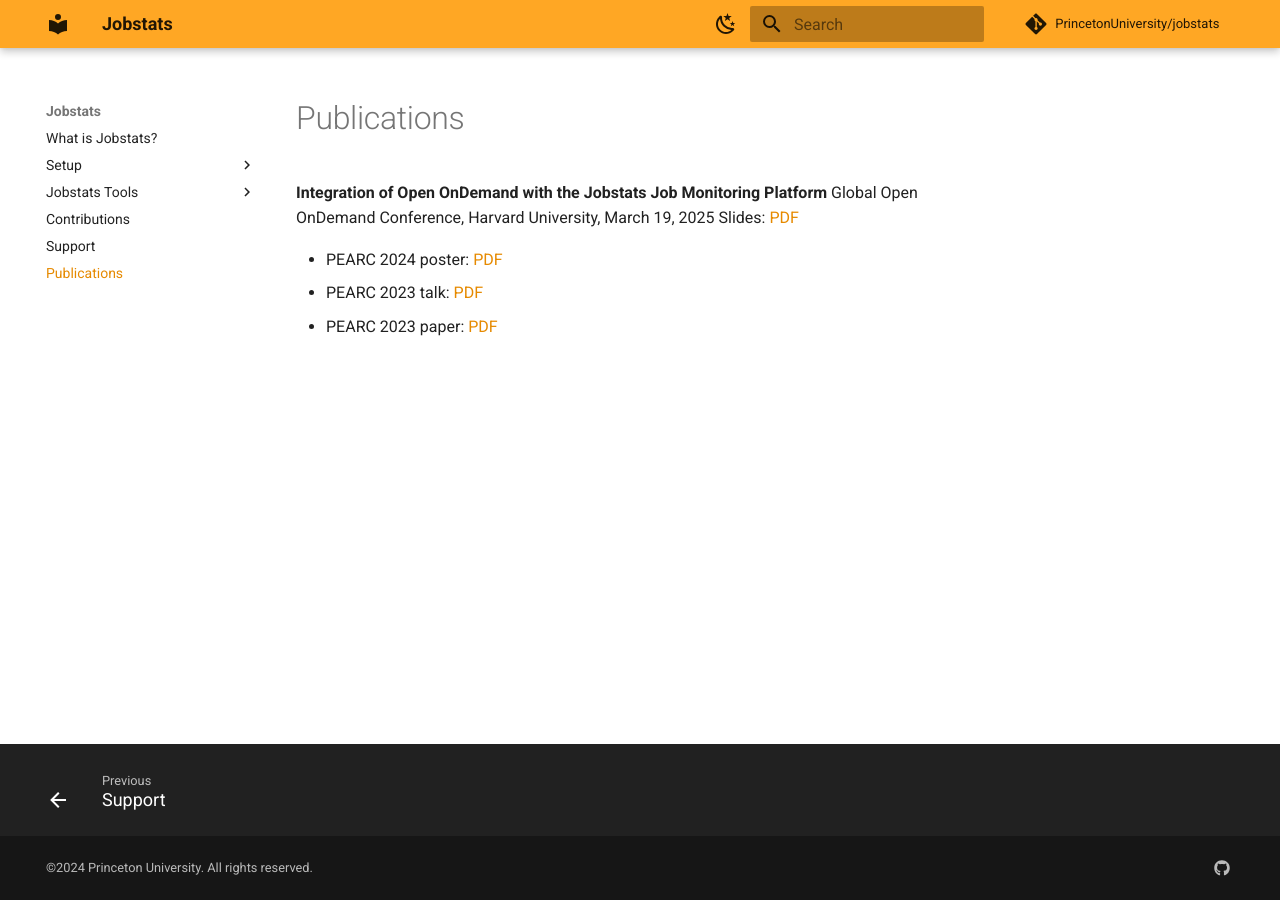
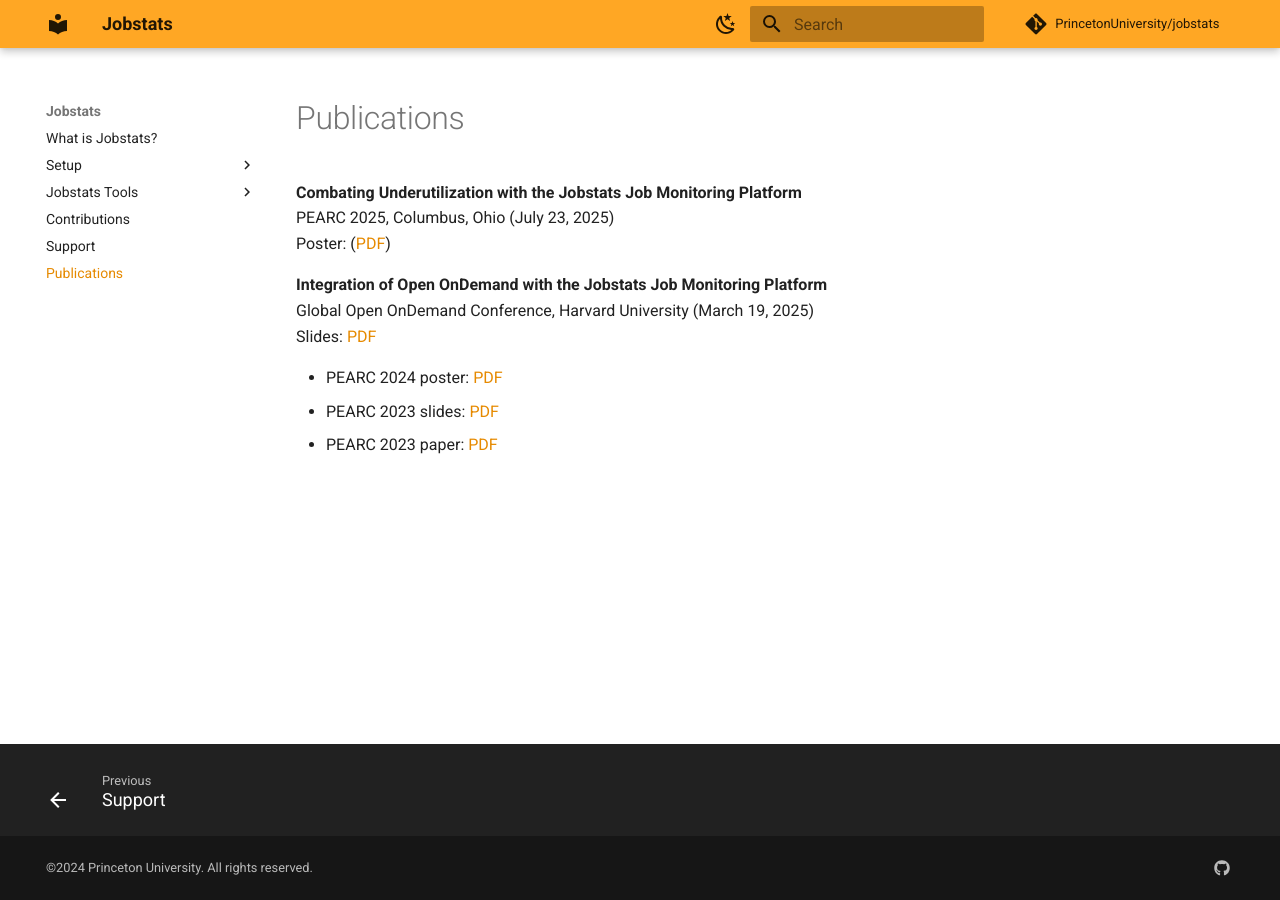
Before and after one commit to PrincetonUniversity/jobstats, an MkDocs documentation site: the page built from docs/publications.md, in a window 1280 px wide. Built offline with MkDocs 1.6.1 and Material for MkDocs 9.7.7, drawn with Linux system fonts in a browser that asks for light colours; comment, search, counter and statistics services are not loaded.

Commit message:
Update publications.md

```diff
--- a/docs/publications.md
+++ b/docs/publications.md
@@ -1,9 +1,13 @@
 # Publications
 
+**Combating Underutilization with the Jobstats Job Monitoring Platform**
+PEARC 2025, Columbus, Ohio (July 23, 2025)
+Poster: ([PDF](https://researchcomputing.princeton.edu/document/6246))
+
 **Integration of Open OnDemand with the Jobstats Job Monitoring Platform**
-Global Open OnDemand Conference, Harvard University, March 19, 2025
+Global Open OnDemand Conference, Harvard University (March 19, 2025)
 Slides: [PDF](https://researchcomputing.princeton.edu/document/6081)
 
 - PEARC 2024 poster: [PDF](https://tigress-web.princeton.edu/~jdh4/jobstats_poster_PEARC2024_V2.pdf)
-- PEARC 2023 talk: [PDF](https://tigress-web.princeton.edu/~jdh4/jobstats_pearc_2023.pdf)
+- PEARC 2023 slides: [PDF](https://tigress-web.princeton.edu/~jdh4/jobstats_pearc_2023.pdf)
 - PEARC 2023 paper: [PDF](https://doi.org/10.1145/3569951.3604396)
```
